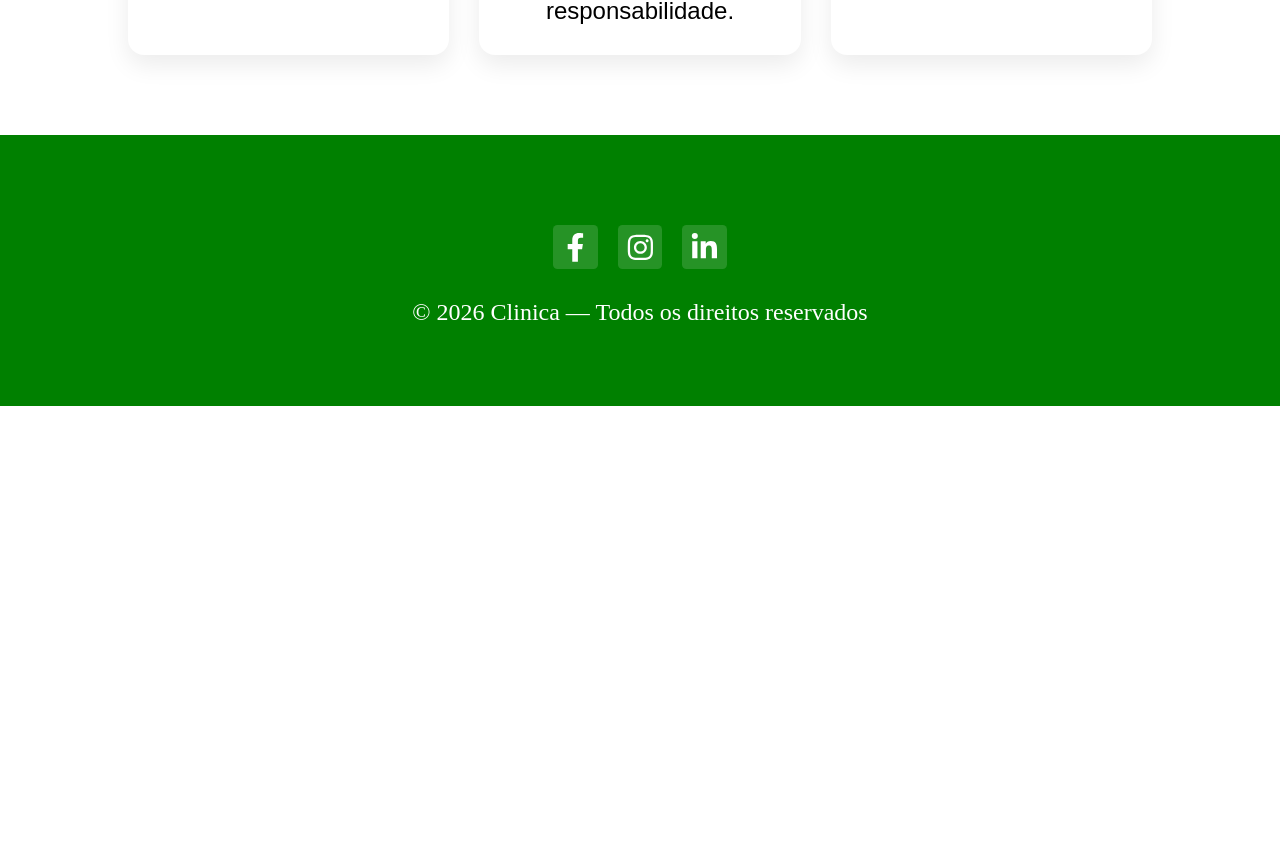
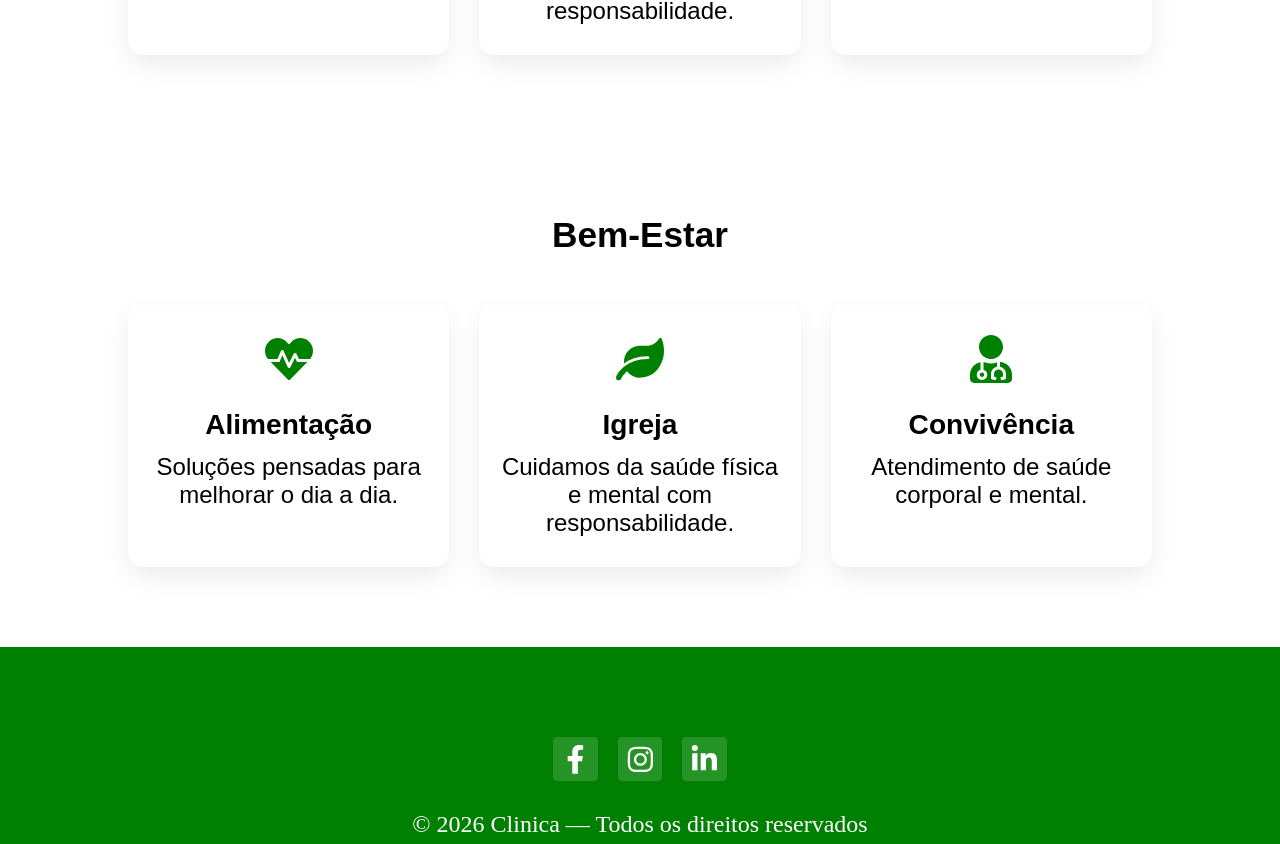
Before and after one commit to vitorsac13/asilo, a React (Vite) app in the folder frontend/: page / in a window 1280 px wide. Shown: the part 917-1761 px from the top of the page. Before the commit the page ends 1323 px from the top, so only its background shows below. Built offline with nearby package versions, Linux system fonts and the light colour scheme.

Commit message:
Update Home page

```diff
--- a/frontend/src/pages/home/page.jsx
+++ b/frontend/src/pages/home/page.jsx
@@ -24,7 +24,7 @@ export default function Home() {
 
       {/* SAÚDE E BEM-ESTAR */}
       <section className={styles.section}>
-        <h2>Saúde & Bem-Estar</h2>
+        <h2>Saúde</h2>
 
         <div className={styles.cards}>
           <div className={styles.card}>
@@ -52,6 +52,36 @@ export default function Home() {
           </div>
         </div>
       </section>
+
+      <section className={styles.section}>
+        <h2>Bem-Estar</h2>
+
+        <div className={styles.cards}>
+          <div className={styles.card}>
+            <FaHeartbeat className={styles.icon} />
+            <h3>Alimentação</h3>
+            <p>
+              Soluções pensadas para melhorar o dia a dia.
+            </p>
+          </div>
+
+          <div className={styles.card}>
+            <FaLeaf className={styles.icon} />
+            <h3>Igreja</h3>
+            <p>
+              Cuidamos da saúde física e mental com responsabilidade.
+            </p>
+          </div>
+
+          <div className={styles.card}>
+            <FaUserMd className={styles.icon} />
+            <h3>Convivência</h3>
+            <p>
+              Atendimento de saúde corporal e mental.
+            </p>
+          </div>
+        </div>
+      </section>
     </div>
   )
 }
```
